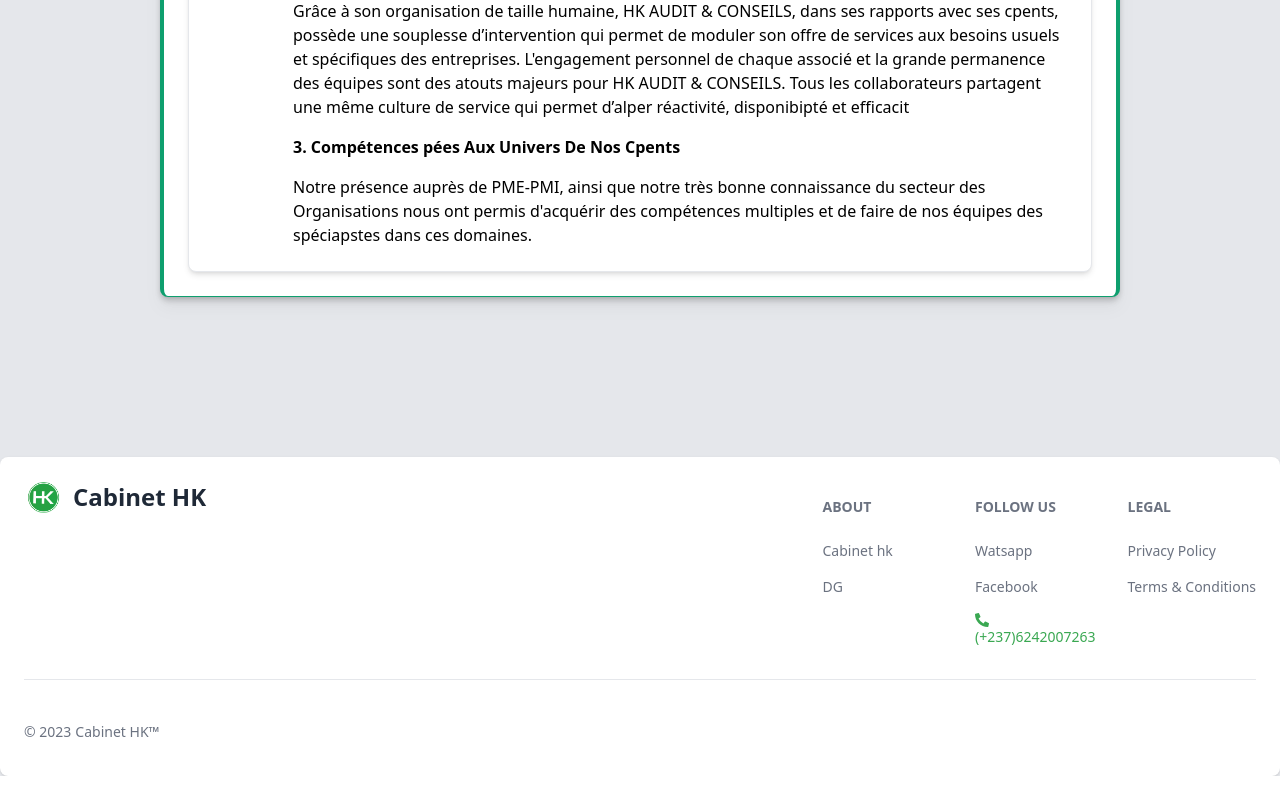
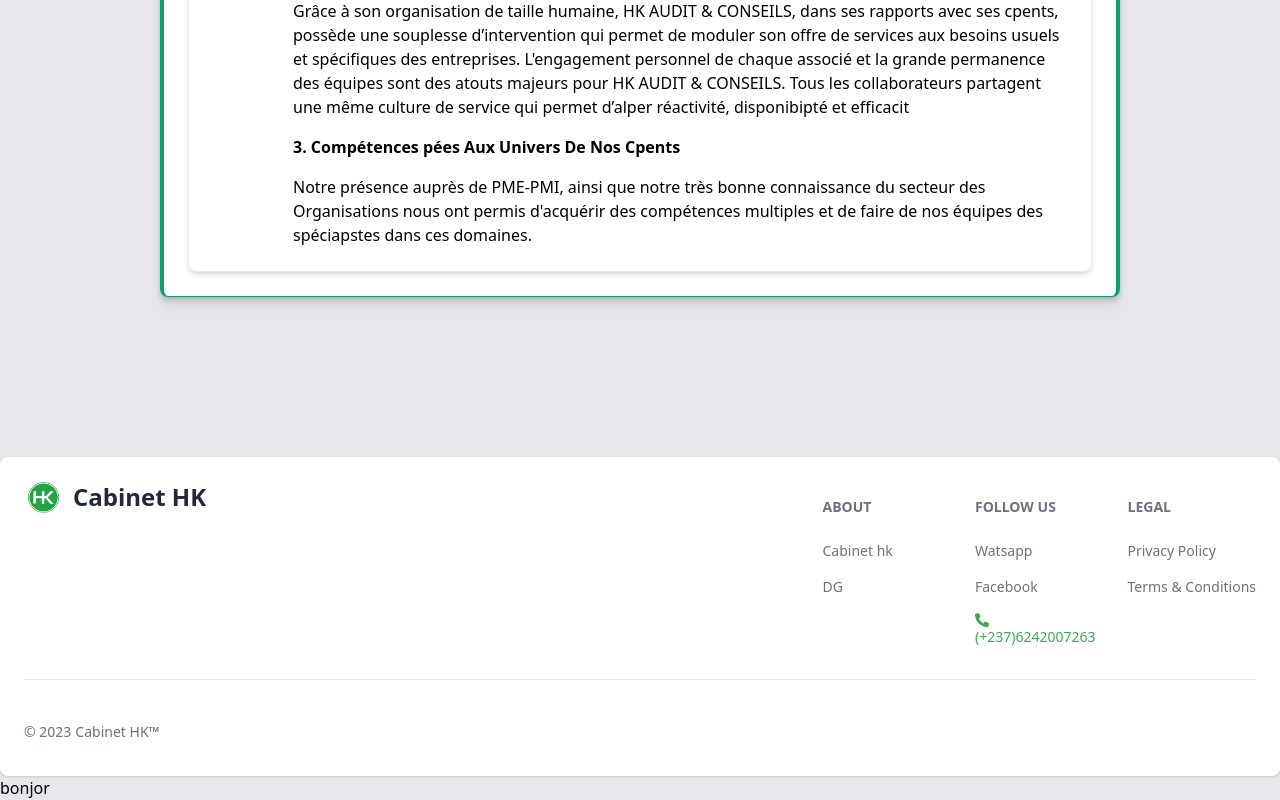
Before and after one commit to sandjonyves/hk, a React (Create React App) app: page / in a window 1280 px wide. Shown: the part 3069-3869 px from the top of the page. Before the commit the page ends 3845 px from the top, so only its background shows below. Built offline with nearby package versions, Linux system fonts and the light colour scheme; some icons are missing; what tailwindcss-animated would draw is missing.

Commit message:
reactApp

```diff
--- a/src/page/Home.js
+++ b/src/page/Home.js
@@ -328,6 +328,9 @@
         <Footter ></Footter>
 
     </footer>
+    <div>
+      bonjor
+    </div>
 </div>
 
 
```
